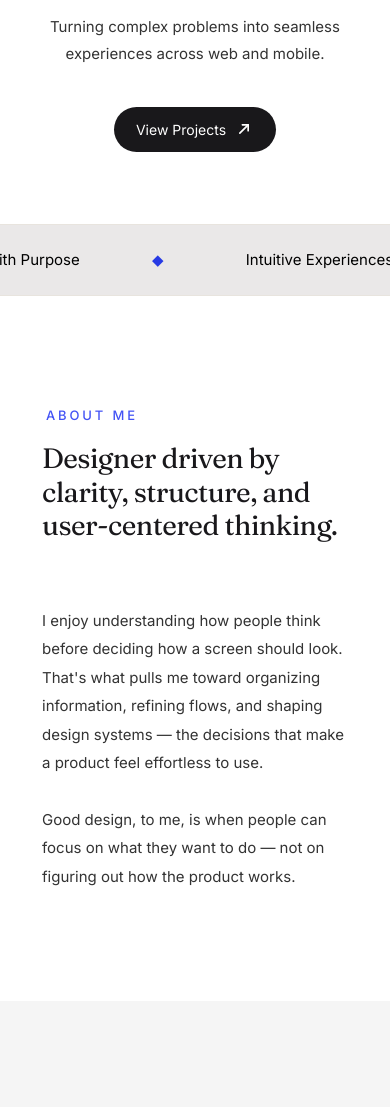
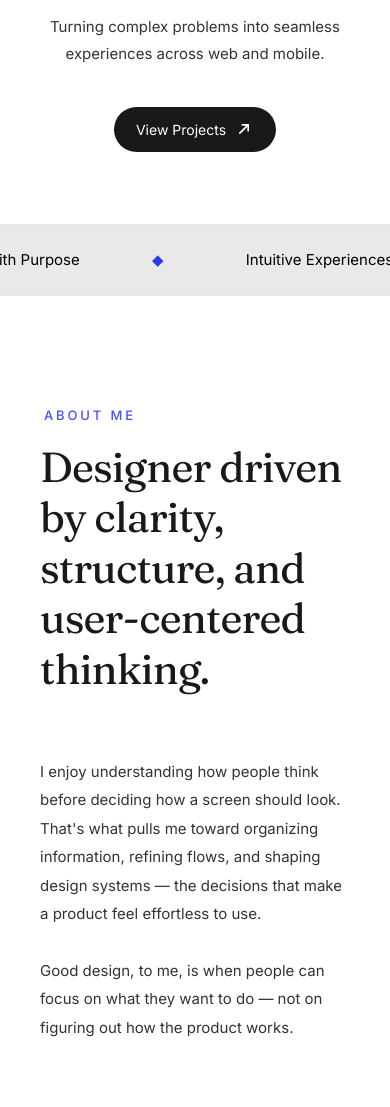
Before and after one commit to varcha-108/varcha-portfolio, a plain HTML site: page index.html in a window 390 px wide. Shown: the part 481-1588 px from the top of the page. Drawn offline with Linux system fonts and the light colour scheme.

Commit message:
Update style.css

```diff
--- a/css/style.css
+++ b/css/style.css
@@ -1034,11 +1034,11 @@ footer{
     }
 
     .container{
-        padding:0 18px;
+        padding:0 16px;
     }
 
     .nav{
-        padding:20px 18px;
+        padding:20px 16px;
     }
 
     .about-grid .body,
@@ -1064,11 +1064,14 @@ footer{
         font-size:20px;
     }
 
+    .section-title{
+        font-size:42px;
+    }
+
     .footer-inner .links{
         gap:24px;
     }
 }
-
 @media (min-width:768px){
 
     .mobile-menu .resume{
```
